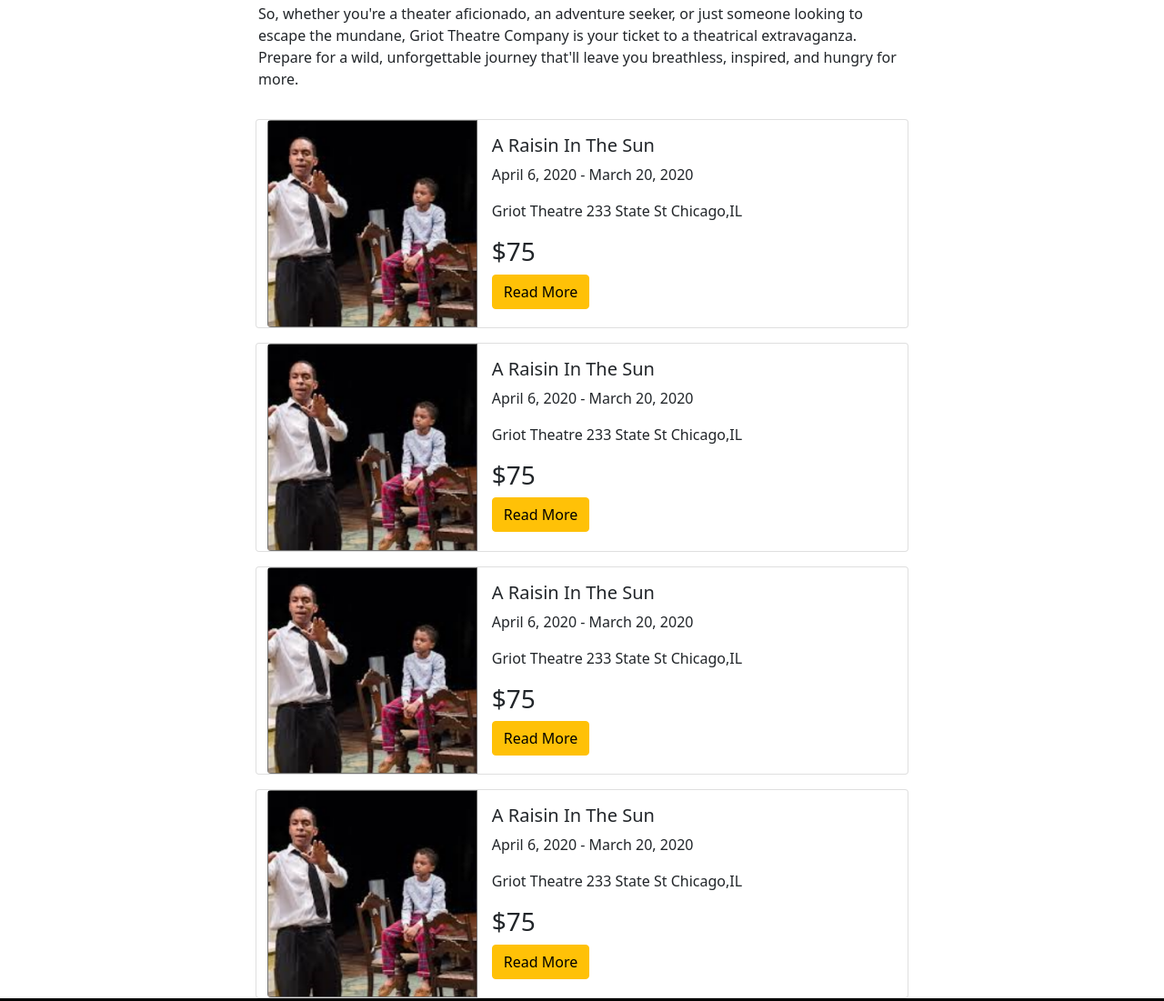
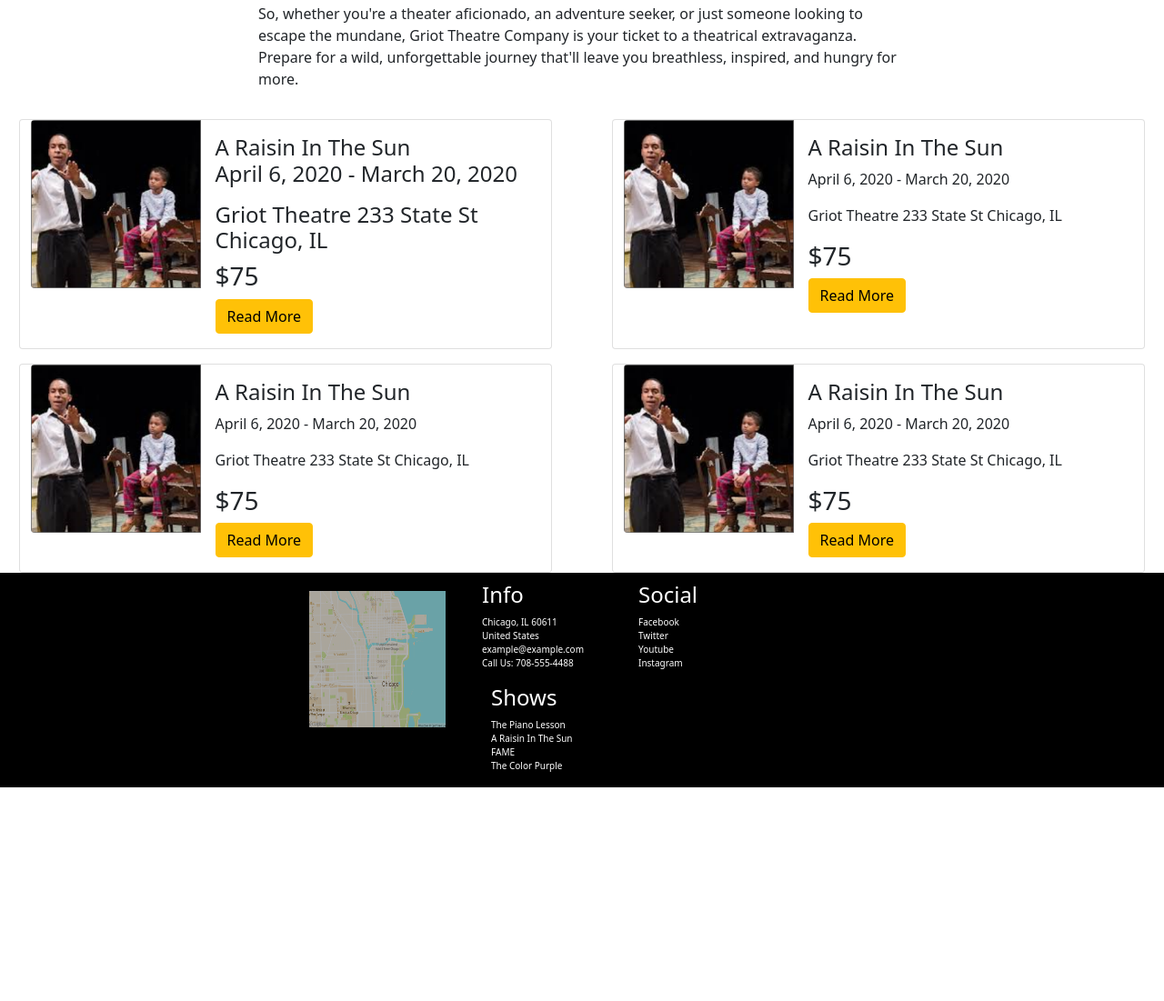
Before and after one commit to HussainAther/theatre-mockup, a plain HTML site: page index.html in a window 1280 px wide. Shown: the part 1219-2320 px from the top of the page at 91% size. Drawn offline with nearby package versions, Linux system fonts and the light colour scheme.

Commit message:
resized widths and typo fixed

```diff
--- a/index.html
+++ b/index.html
@@ -50,7 +50,7 @@
     <div class="row gx-5">
       <div class="col">
         <div class="p-3 border bg-light">April 2020</div>
-        <div class="description">
+        <div class="desc4iption">
           <p>
             Hey there, ya bunch of theater enthusiasts! Welcome to the Griot Theatre Company, where chaos meets creativity on the grandest of stages. I'm here to give ya a taste of what we're all about, so strap yourselves in!
          </p>
@@ -73,16 +73,16 @@
 </body>
 
   <div class="row">
-    <div class="card mx-auto mt-3" style="max-width: 55%;">
+    <div class="card mx-auto mt-3" style="max-width: 45%;">
       <div class="row g-0">
         <div class="col-md-4">
           <img src="img/icon.png" height="150" width="auto" class="img-fluid rounded-start">
         </div>
         <div class="col-md-8">
           <div class="card-body">
-            <h5 class="card-title">A Raisin In The Sun</h5>
+            <h4 class="card-title">A Raisin In The Sun</44>
             <p class="card-text">April 6, 2020 - March 20, 2020</p>
-            <p class="card-text">Griot Theatre 233 State St Chicago,IL</p>
+            <p class="card-text">Griot Theatre 233 State St Chicago, IL</p>
             <h3 class="card-text">$75</h3>
             <button type="button" class="btn btn-warning">Read More</button>
           </div>
@@ -90,48 +90,48 @@
       </div>
     </div>
 
-    <div class="card mx-auto mt-3" style="max-width: 55%;">
+    <div class="card mx-auto mt-3" style="max-width: 45%;">
       <div class="row g-0">
         <div class="col-md-4">
           <img src="img/icon.png" height="150" width="auto" class="img-fluid rounded-start" alt="Actors">
         </div>
         <div class="col-md-8">
           <div class="card-body">
-            <h5 class="card-title">A Raisin In The Sun</h5>
+            <h4 class="card-title">A Raisin In The Sun</h4>
             <p class="card-text">April 6, 2020 - March 20, 2020</p>
-            <p class="card-text">Griot Theatre 233 State St Chicago,IL</p>
+            <p class="card-text">Griot Theatre 233 State St Chicago, IL</p>
             <h3 class="card-text">$75</h3>
             <button type="button" class="btn btn-warning">Read More</button>
           </div>
         </div>
       </div>
     </div>
-    <div class="card mx-auto mt-3" style="max-width: 55%;">
+    <div class="card mx-auto mt-3" style="max-width: 45%;">
       <div class="row g-0">
         <div class="col-md-4">
           <img src="img/icon.png" height="150" width="auto" class="img-fluid rounded-start" alt="Actors">
         </div>
         <div class="col-md-8">
           <div class="card-body">
-            <h5 class="card-title">A Raisin In The Sun</h5>
+            <h4 class="card-title">A Raisin In The Sun</h4>
             <p class="card-text">April 6, 2020 - March 20, 2020</p>
-            <p class="card-text">Griot Theatre 233 State St Chicago,IL</p>
+            <p class="card-text">Griot Theatre 233 State St Chicago, IL</p>
             <h3 class="card-text">$75</h3>
             <button type="button" class="btn btn-warning">Read More</button>
           </div>
         </div>
       </div>
     </div>
-    <div class="card mx-auto mt-3" style="max-width: 55%;">
+    <div class="card mx-auto mt-3" style="max-width: 45%;">
       <div class="row g-0">
         <div class="col-md-4">
           <img src="img/icon.png" height="150" width="auto" class="img-fluid rounded-start" alt="Actors">
         </div>
         <div class="col-md-8">
           <div class="card-body">
-            <h5 class="card-title">A Raisin In The Sun</h5>
+            <h4 class="card-title">A Raisin In The Sun</h4>
             <p class="card-text">April 6, 2020 - March 20, 2020</p>
-            <p class="card-text">Griot Theatre 233 State St Chicago,IL</p>
+            <p class="card-text">Griot Theatre 233 State St Chicago, IL</p>
             <h3 class="card-text">$75</h3>
             <button type="button" class="btn btn-warning">Read More</button>
           </div>
```
